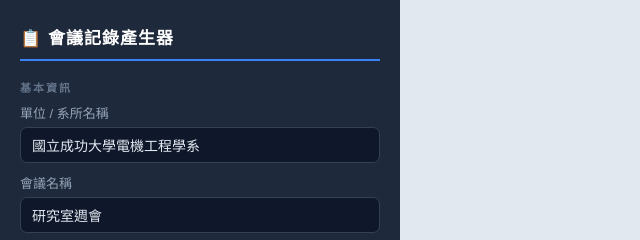
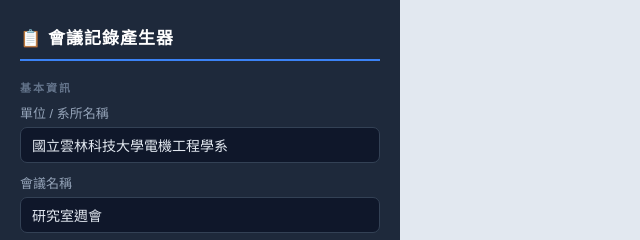
Before and after one commit to joanooo/joanooo.github.io, a plain HTML site: page meeting.html in a window 1280 px wide. Shown: the top 240 px of the page, 0-640 px from the left. Drawn offline with Linux system fonts and the light colour scheme.

Commit message:
Update meeting.html

```diff
--- a/meeting.html
+++ b/meeting.html
@@ -155,7 +155,7 @@
   <div>
     <div class="section-title">基本資訊</div>
     <div style="display:flex;flex-direction:column;gap:10px;">
-      <div class="form-group"><label>單位 / 系所名稱</label><input type="text" id="orgName" value="國立成功大學電機工程學系"></div>
+      <div class="form-group"><label>單位 / 系所名稱</label><input type="text" id="orgName" value="國立雲林科技大學電機工程學系"></div>
       <div class="form-group"><label>會議名稱</label><input type="text" id="meetingName" value="研究室週會"></div>
       <div class="form-group"><label>屆次 / 期數（可留空）</label><input type="text" id="meetingSession" placeholder="例：第 3 次、114學年度第2學期第1次"></div>
       <div class="two-col">
```
